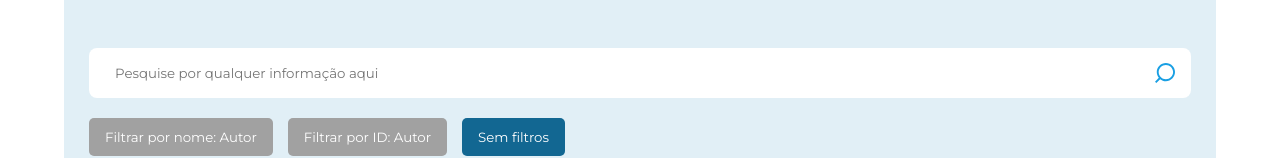
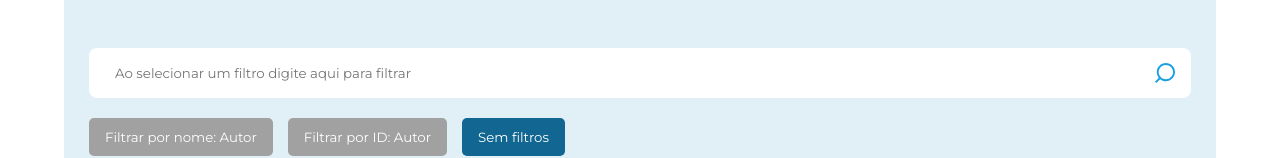
Before and after one commit to VitorRamires/Book-manager, a React (Vite) app: page /autores in a window 1280 px wide. Shown: the part 426-584 px from the top of the page. Built offline with nearby package versions, Linux system fonts and the light colour scheme.

Commit message:
add: input focus on btn click

```diff
--- a/src/components/filters.jsx
+++ b/src/components/filters.jsx
@@ -4,6 +4,7 @@ import {
 } from "../components/styles/tables.js";
 import lupa from "../img/lupa.svg";
 import PropTypes from "prop-types";
+import { useRef } from "react";
 
 export function Filters({
   inputText,
@@ -15,7 +16,13 @@ export function Filters({
   message,
 }) {
 
-
+  const inputRef = useRef(null);
+  const handleFilterClick = (filterOption) => {
+    handleFilter(filterOption);
+    if (inputRef.current) {
+      inputRef.current.focus();
+    }
+  };
 
   return (
     <>
@@ -27,7 +34,8 @@ export function Filters({
           onChange={({ target }) => {
             setInputText(target.value);
           }}
-          placeholder="Pesquise por qualquer informação aqui"
+          placeholder="Ao selecionar um filtro digite aqui para filtrar"
+          ref={inputRef}
         />
         <img src={lupa} alt="" />
       </InputFilter>
@@ -35,19 +43,19 @@ export function Filters({
       <ButtonsFilterWrapper>
         <button
           className={buttonActive === name ? "activated-button" : ""}
-          onClick={() => handleFilter(name)}
+          onClick={() => handleFilterClick(name)}
         >
           Filtrar por nome: {message}
         </button>
         <button
           className={buttonActive === id ? "activated-button" : ""}
-          onClick={() => handleFilter(id)}
+          onClick={() => handleFilterClick(id)}
         >
           Filtrar por ID: {message}
         </button>
         <button
           className={buttonActive === "all" ? "activated-button" : ""}
-          onClick={() => handleFilter("all")}
+          onClick={() => handleFilterClick("all")}
         >
           Sem filtros
         </button>
```
